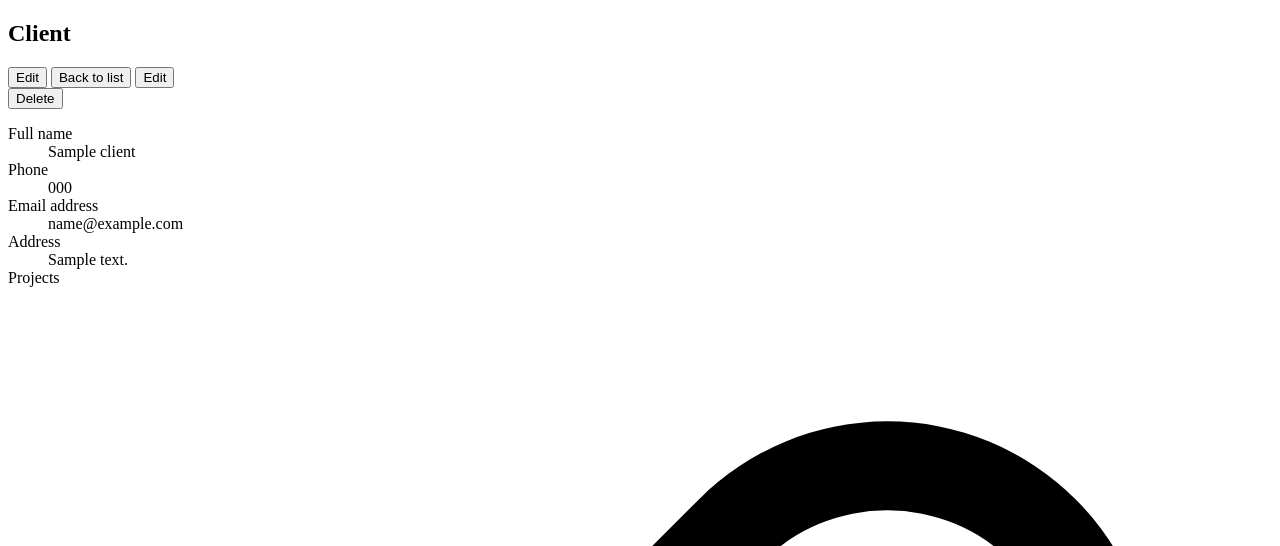
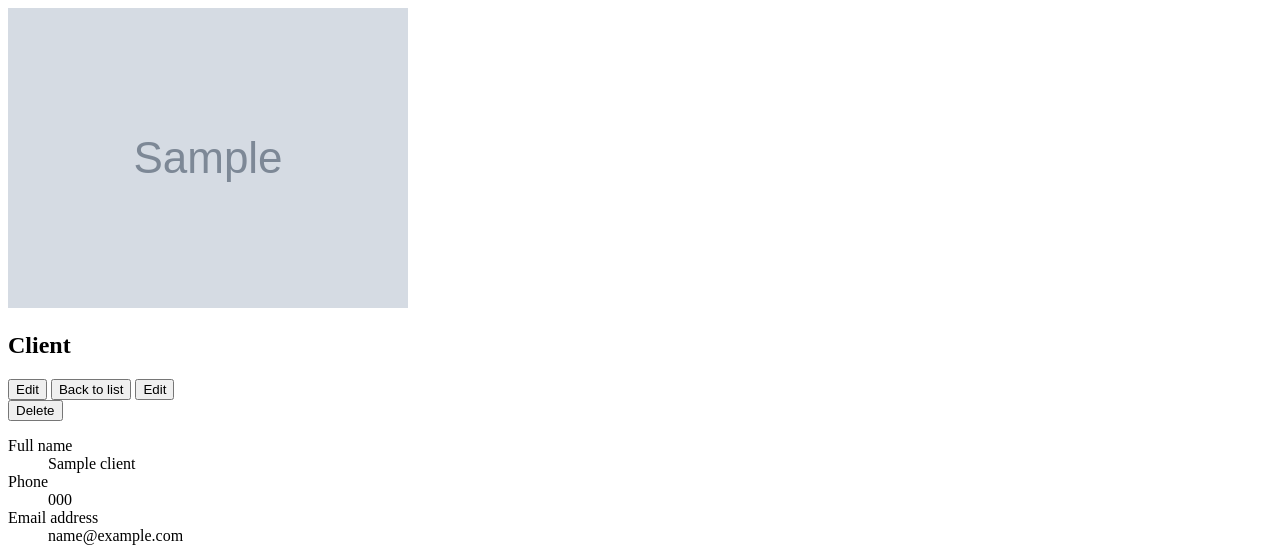
Before and after one commit to EkinL/clients, a Symfony app: template templates/clients/show.html.twig in a window 1280 px wide. Shown: the top 546 px of the page. Run offline with Twig, Linux system fonts and the light colour scheme; the template is opened without the code that fills it: most values are stand-ins (such as "Sample title", 1, 10 or a date in 2020); grey boxes marked "Sample" are stand-in pictures; some libraries are stand-ins or nearby versions.

Commit message:
:art: Modification de la page 'show' client

```diff
--- a/templates/clients/show.html.twig
+++ b/templates/clients/show.html.twig
@@ -5,6 +5,11 @@
 {% block body %}
 <div class="md:flex md:items-center md:justify-between mb-4">
   <div class="min-w-0 flex-1">
+  {% if client.picture %}
+  <img class="h-12 w-12 rounded-full" src="{{ asset('uploads/clients/' ~ client.picture) }}" alt="">
+  {% else %}
+  <img class="h-12 w-12 rounded-full" src="https://ui-avatars.com/api/?name={{ client.name }}&color=7F9CF5&background=EBF4FF" alt="">
+  {% endif %}
     <h2 class="text-2xl/7 font-bold sm:truncate sm:text-3xl sm:tracking-tight">Client</h2>
   </div>
   <div class="mt-4 flex md:mt-0 md:ml-4">
```
